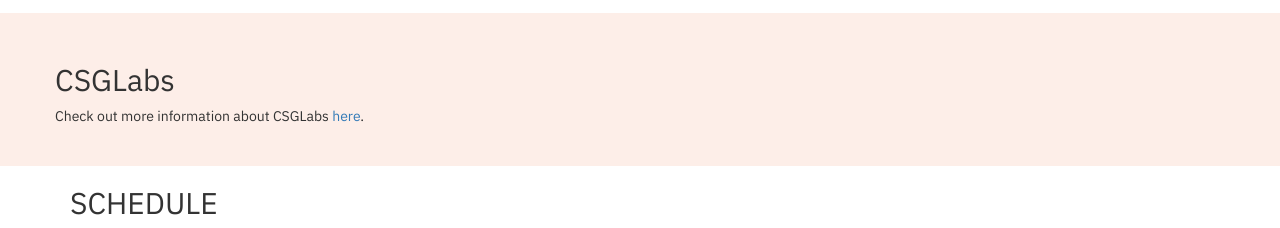
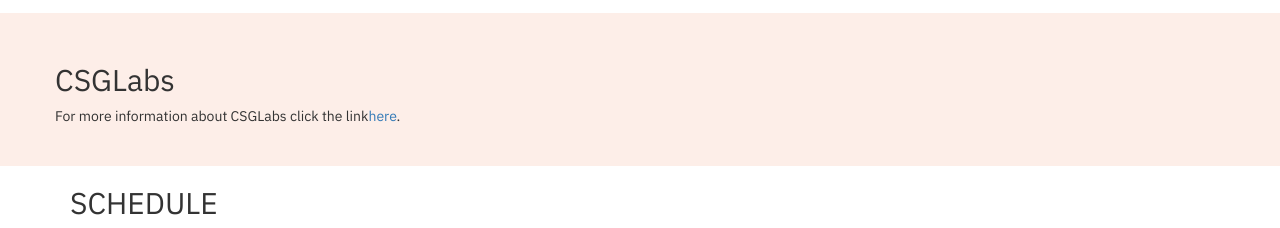
Before and after one commit to ius-csg/csghomepage, a Jekyll site: the page built from index.html, in a window 1280 px wide. Shown: the part 1720-1948 px from the top of the page. Built offline with Jekyll 4.4.1, drawn with Linux system fonts in a browser that asks for light colours; grey boxes are pictures that could not be loaded.

```diff
--- a/_layouts/home.html
+++ b/_layouts/home.html
@@ -37,7 +37,7 @@
 <section id="CSGLabs" class="index-about">
     <div class="container about-body">
         <h2>CSGLabs</h2>
-        <p> Check out more information about CSGLabs <a href=index2.html>here</a>.
+        <p> For more information about CSGLabs click the link<a href=index2.html>here</a>.
         </p>
     </div>
 </section>
--- a/style.css
+++ b/style.css
@@ -85,7 +85,7 @@
 .form-container {
     background-color: #FDEEE8;
     position: relative;
-    padding-bottom: 110%;
+    padding-bottom: 60%;
     height: 0;
     overflow: hidden;
 }
```
